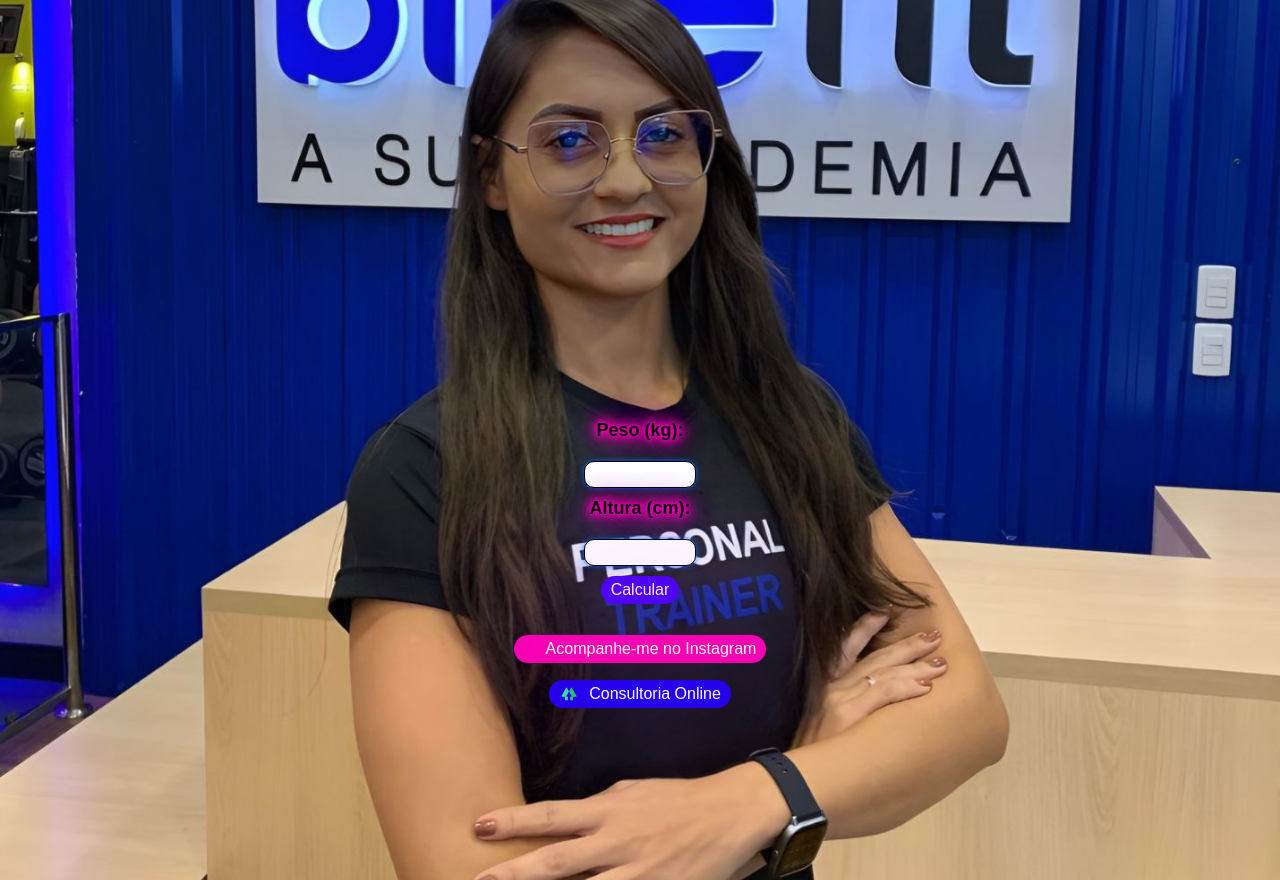
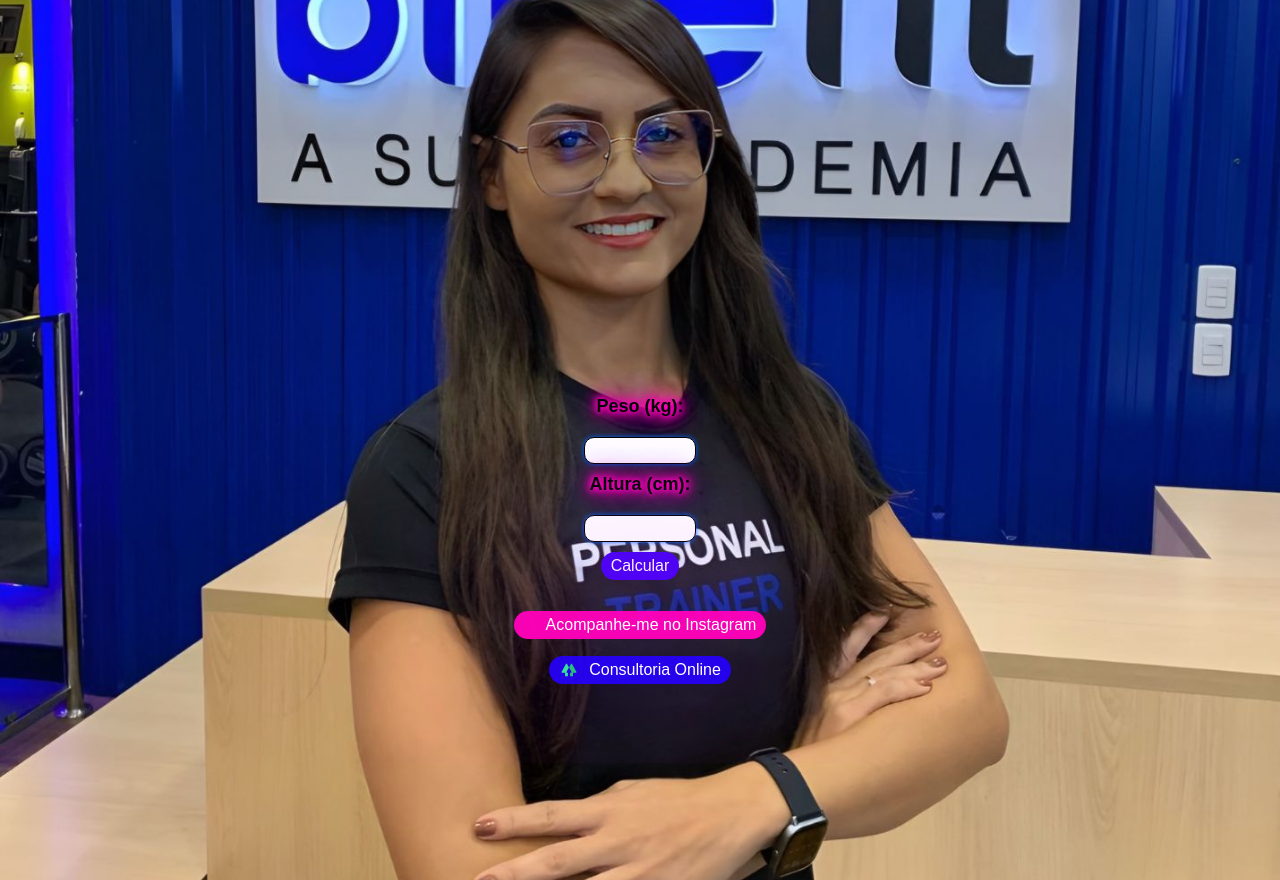
Before and after one commit to lehtechnology/calculadora-imc-max, a plain HTML site: page index.html in a window 1280 px wide. Drawn offline with Linux system fonts and the light colour scheme.

Commit message:
Update style.css

```diff
--- a/src/style.css
+++ b/src/style.css
@@ -55,7 +55,7 @@ body{
   margin: 0 auto;
   padding: 20 auto;
   height: 45vh;
-  min-height: 50vh;
+  min-height: 47vh;
 }
 
   body {
```
